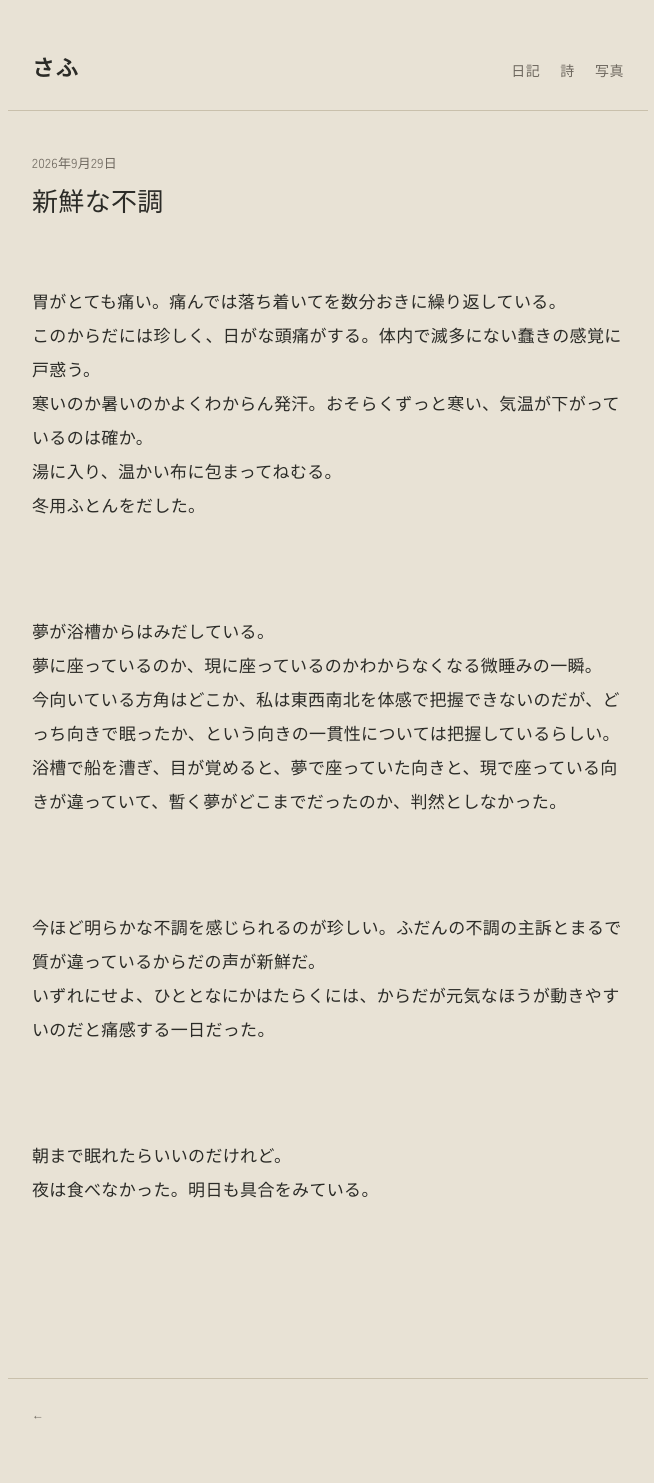
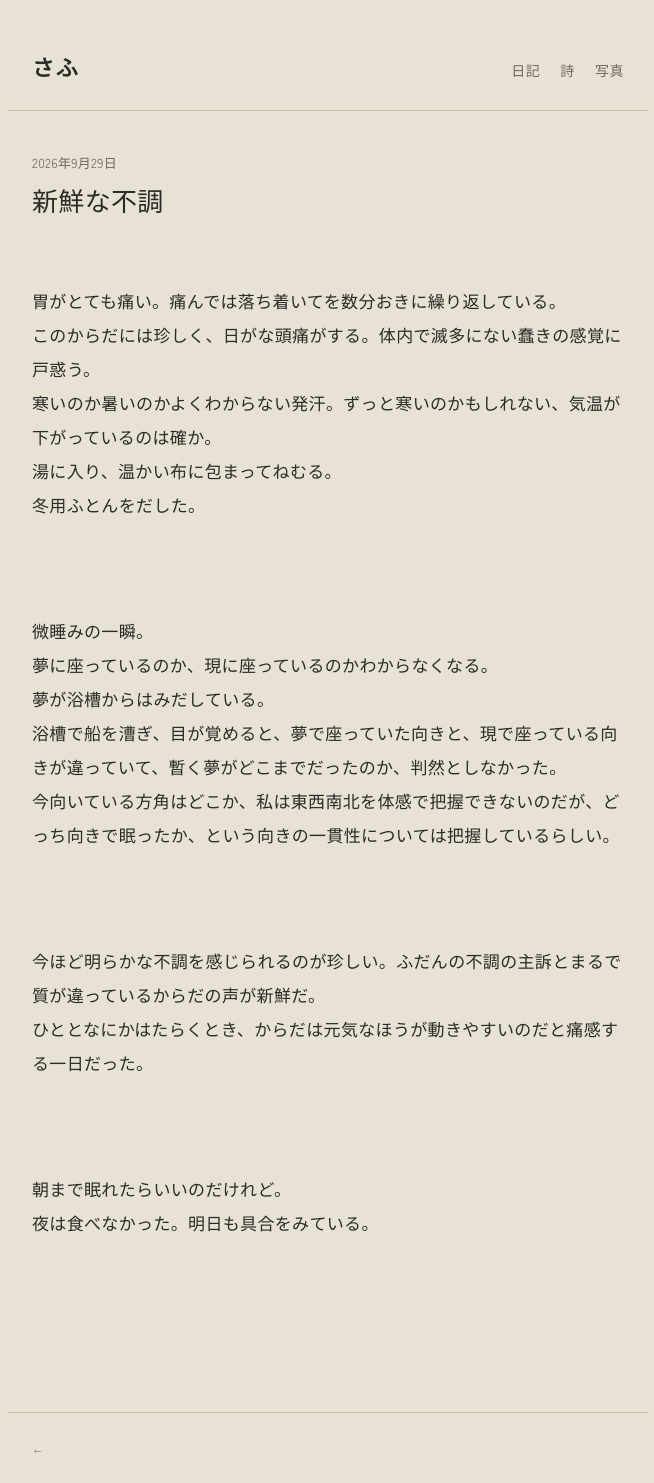
Before and after one commit to safusaf/safusaf.github.io, a Jekyll site: the page built from _posts/2026-09-29-post.md, in a window 1280 px wide. Shown: the whole page, without its empty margins (312-966 px from the left). Built offline with Jekyll 4.4.1, drawn with Linux system fonts in a browser that asks for light colours; some web fonts are replaced; before the commit the page ends 1449 px from its top, so only the background shows below that.

Commit message:
Update 2026-09-29-post.md

```diff
--- a/_posts/2026-09-29-post.md
+++ b/_posts/2026-09-29-post.md
@@ -3,18 +3,18 @@ title: 新鮮な不調
 ---
 胃がとても痛い。痛んでは落ち着いてを数分おきに繰り返している。
 このからだには珍しく、日がな頭痛がする。体内で滅多にない蠢きの感覚に戸惑う。
-寒いのか暑いのかよくわからん発汗。おそらくずっと寒い、気温が下がっているのは確か。
+寒いのか暑いのかよくわからない発汗。ずっと寒いのかもしれない、気温が下がっているのは確か。
 湯に入り、温かい布に包まってねむる。
 冬用ふとんをだした。
 
-
+微睡みの一瞬。
+夢に座っているのか、現に座っているのかわからなくなる。
 夢が浴槽からはみだしている。
-夢に座っているのか、現に座っているのかわからなくなる微睡みの一瞬。
+浴槽で船を漕ぎ、目が覚めると、夢で座っていた向きと、現で座っている向きが違っていて、暫く夢がどこまでだったのか、判然としなかった。
 今向いている方角はどこか、私は東西南北を体感で把握できないのだが、どっち向きで眠ったか、という向きの一貫性については把握しているらしい。
-浴槽で船を漕ぎ、目が覚めると、夢で座っていた向きと、現で座っている向きが違っていて、暫く夢がどこまでだったのか、判然としなかった。
 
 今ほど明らかな不調を感じられるのが珍しい。ふだんの不調の主訴とまるで質が違っているからだの声が新鮮だ。
-いずれにせよ、ひととなにかはたらくには、からだが元気なほうが動きやすいのだと痛感する一日だった。
+ひととなにかはたらくとき、からだは元気なほうが動きやすいのだと痛感する一日だった。
 
 朝まで眠れたらいいのだけれど。
 夜は食べなかった。明日も具合をみている。
```
